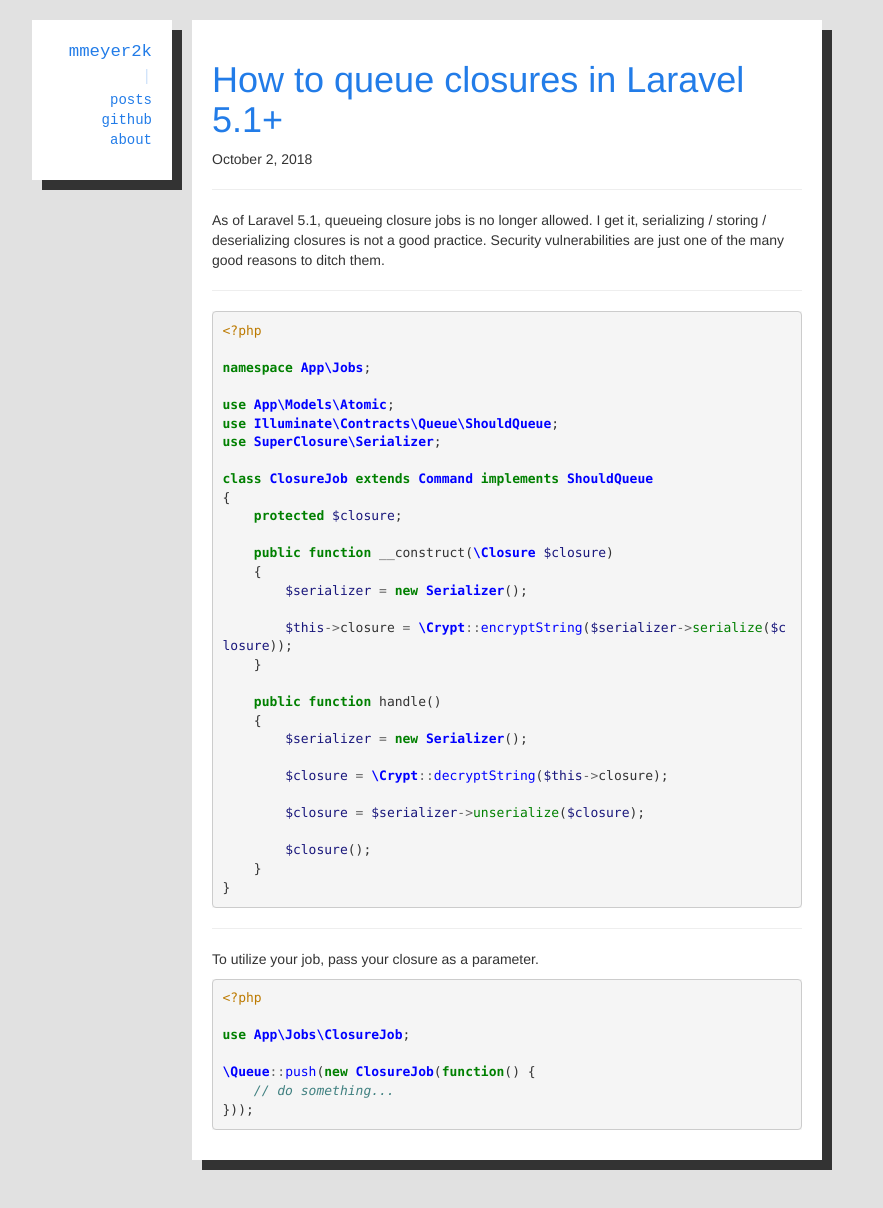
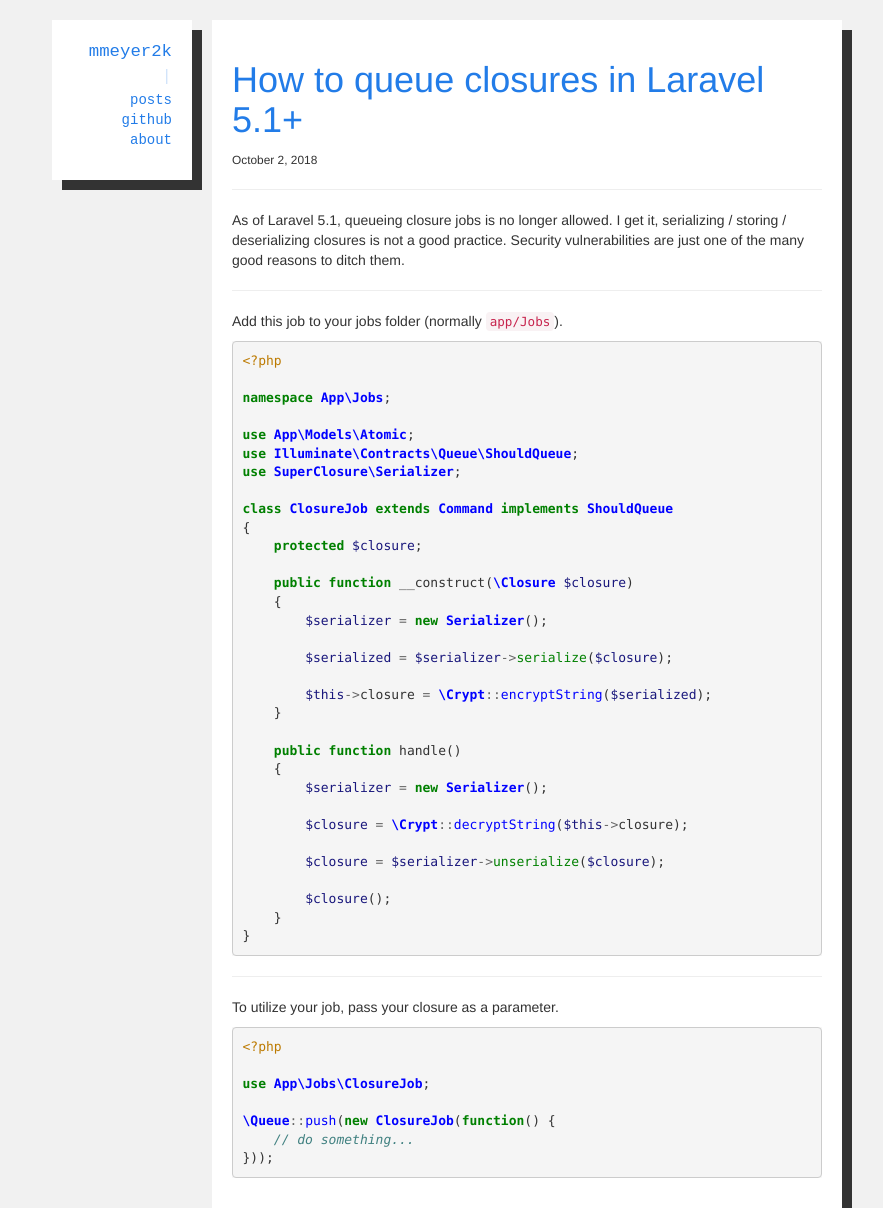
Before and after one commit to mmeyer2k/mmeyer2k.github.io, a Jekyll site: the page built from _posts/2018-10-02-laravel-queue-closure.md, in a window 1280 px wide. Shown: the whole page, without its empty margins (193-1076 px from the left). Built offline with Jekyll 4.4.1, drawn with Linux system fonts in a browser that asks for light colours.

Commit message:
no message

```diff
--- a/_layouts/post.html
+++ b/_layouts/post.html
@@ -13,9 +13,9 @@ layout: layout
         <a href="{{ page.url }}">{{ page.title }}</a>
     </h1>
 
-    <section class="byline">
+    <small>
         {{ page.date | date: "%B %e, %Y" }}
-    </section>
+    </small>
 
     <hr>
 
--- a/_posts/2018-10-02-laravel-queue-closure.md
+++ b/_posts/2018-10-02-laravel-queue-closure.md
@@ -10,7 +10,7 @@ I get it, serializing / storing / deserializing closures is not a good practice.
 Security vulnerabilities are just one of the many good reasons to ditch them.
 
 ---
-
+Add this job to your jobs folder (normally `app/Jobs`).
 {% highlight php %}
 <?php
 
@@ -28,7 +28,9 @@ class ClosureJob extends Command implements ShouldQueue
     {
         $serializer = new Serializer();
 
-        $this->closure = \Crypt::encryptString($serializer->serialize($closure));
+        $serialized = $serializer->serialize($closure);
+
+        $this->closure = \Crypt::encryptString($serialized);
     }
 
     public function handle()
--- a/css/base.scss
+++ b/css/base.scss
@@ -10,7 +10,7 @@
 #landing-strip {
   margin-left: auto;
   margin-right: auto;
-  max-width: 800px;
+  max-width: 760px;
 }
 
 #blogname {
@@ -22,7 +22,7 @@
 body {
   font-family: Helvetica;
   min-width: 360px;
-  background-color: #e1e1e1;
+  background-color: #f1f1f1;
   -webkit-font-smoothing: antialiased;
 }
 
@@ -33,7 +33,6 @@ a {
 a:hover {
   text-decoration: none;
 }
-
 
 .leftcolumn {
   font-family: monospace;
@@ -89,10 +88,16 @@ ul {
     width: 100%;
     padding: 0;
   }
+  .card {
+    box-shadow: none;
+  }
   .leftcolumn {
     text-align: left;
-    ul li {
-      display: inline;
+    ul {
+      float: right;
+      li {
+        display: inline;
+      }
     }
   }
 }
```
